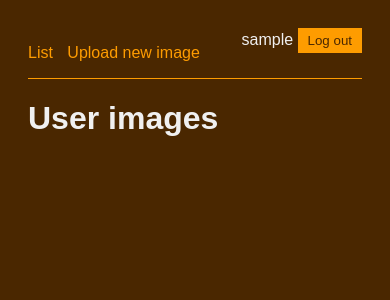
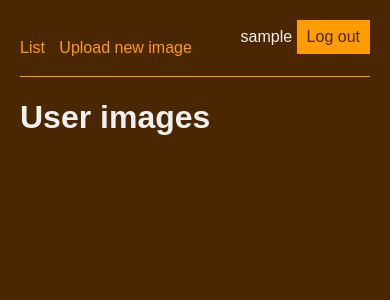
Before and after one commit to flurl/epaper-frame-manager, a Django app: page /images/list in a window 390 px wide. Shown: the top 300 px of the page. Run offline with Django 5.2, Linux system fonts and the light colour scheme; the visitor is signed in with stand-in values (Sample User, id 1); data that the repository does not hold is empty; some libraries are stand-ins or nearby versions.

Commit message:
Make it more mobile friendly (add reset CSS)

```diff
--- a/epaper_converter/images/static/images/css/styles.css
+++ b/epaper_converter/images/static/images/css/styles.css
@@ -1,3 +1,76 @@
+/*
+  1. Use a more-intuitive box-sizing model.
+*/
+*,
+*::before,
+*::after {
+    box-sizing: border-box;
+}
+
+/*
+  2. Remove default margin
+*/
+* {
+    margin: 0;
+}
+
+/*
+  Typographic tweaks!
+  3. Add accessible line-height
+  4. Improve text rendering
+*/
+body {
+    line-height: 1.5;
+    -webkit-font-smoothing: antialiased;
+}
+
+/*
+  5. Improve media defaults
+*/
+img,
+picture,
+video,
+canvas,
+svg {
+    display: block;
+    max-width: 100%;
+}
+
+/*
+  6. Remove built-in form typography styles
+*/
+input,
+button,
+textarea,
+select {
+    font: inherit;
+}
+
+/*
+  7. Avoid text overflows
+*/
+p,
+h1,
+h2,
+h3,
+h4,
+h5,
+h6 {
+    overflow-wrap: break-word;
+}
+
+/*
+  8. Create a root stacking context
+*/
+#root,
+#__next {
+    isolation: isolate;
+}
+
+#images-list {
+    padding: 0;
+}
+
 #images-list li {
     display: inline-block;
     margin-bottom: 20px;
```
